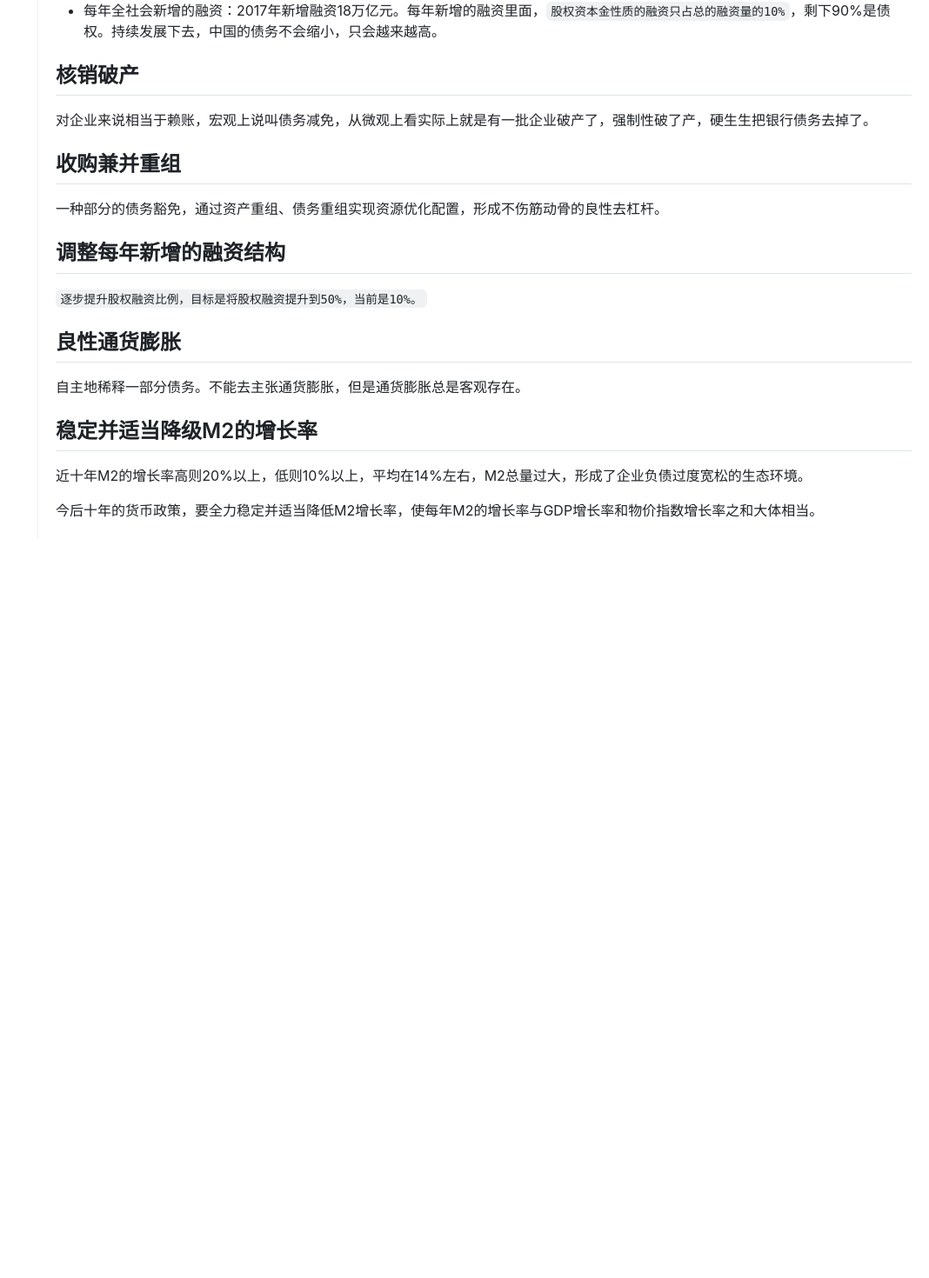
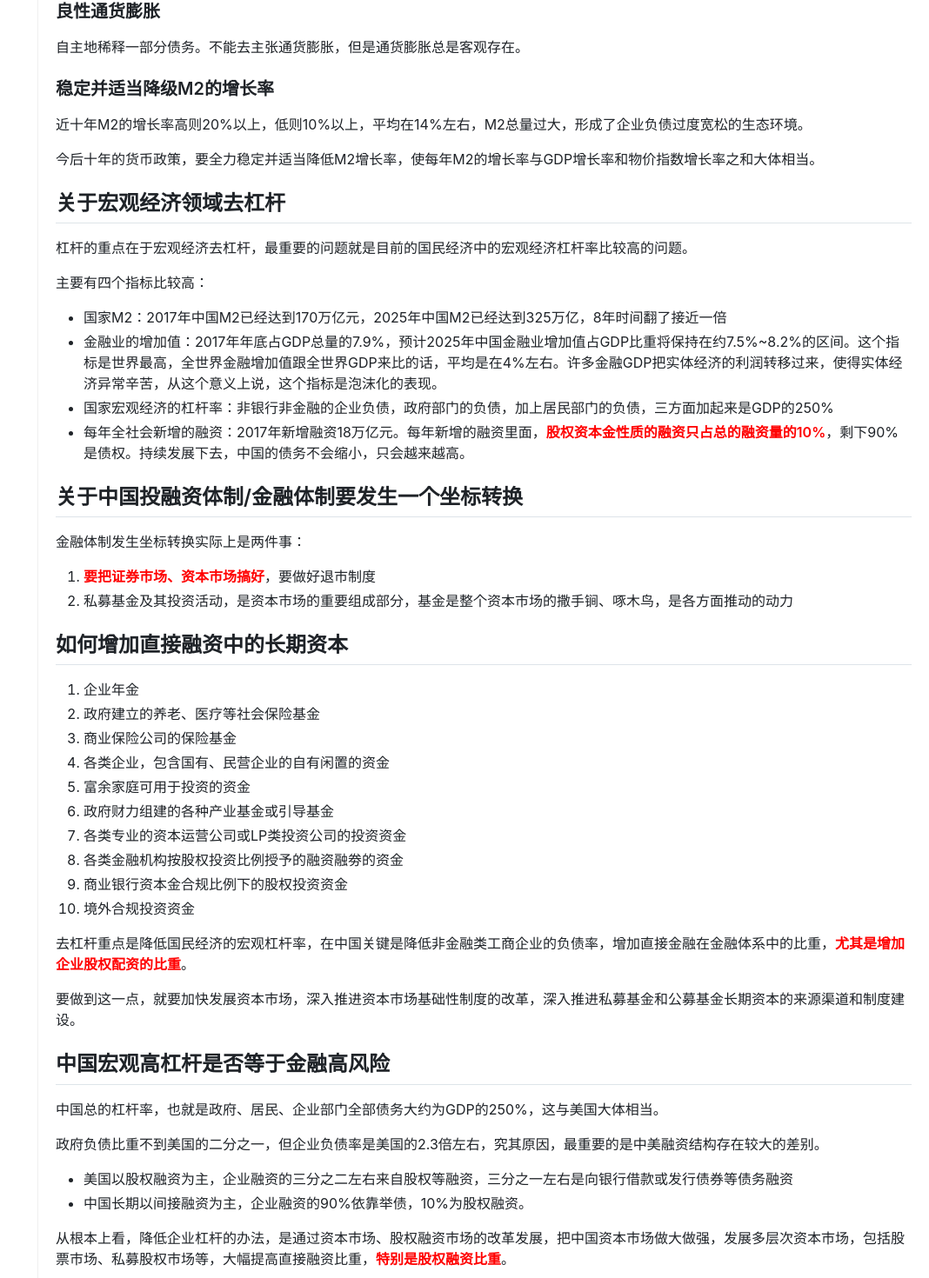
Before and after one commit to cnymw/tech_invest, a React (Create React App) app in the folder web/: page /docs in a window 1280 px wide. Shown: the part 720-2190 px from the top of the page at 87% size, without its empty margins (212-1280 px from the left). Before the commit the page ends 1339 px from the top, so only its background shows below. Built offline with nearby package versions, Linux system fonts and the light colour scheme.

Commit message:
黄奇帆的复旦经济课-宏观调控

```diff
--- a/web/public/md/黄奇帆的复旦经济课-宏观调控.md
+++ b/web/public/md/黄奇帆的复旦经济课-宏观调控.md
@@ -8,9 +8,31 @@
 
 1. 核销破产
 2. 收购重组
-3. `提高股权融资比重`
+3. **提高股权融资比重**
 4. 稳定物价指数
 5. 平稳调控M2增长率
+
+### 核销破产
+
+对企业来说相当于赖账，宏观上说叫债务减免，从微观上看实际上就是有一批企业破产了，强制性破了产，硬生生把银行债务去掉了。
+
+### 收购兼并重组
+
+一种部分的债务豁免，通过资产重组、债务重组实现资源优化配置，形成不伤筋动骨的良性去杠杆。
+
+### 调整每年新增的融资结构
+
+**逐步提升股权融资比例，目标是将股权融资提升到50%，当前是10%。**
+
+### 良性通货膨胀
+
+自主地稀释一部分债务。不能去主张通货膨胀，但是通货膨胀总是客观存在。
+
+### 稳定并适当降级M2的增长率
+
+近十年M2的增长率高则20%以上，低则10%以上，平均在14%左右，M2总量过大，形成了企业负债过度宽松的生态环境。
+
+今后十年的货币政策，要全力稳定并适当降低M2增长率，使每年M2的增长率与GDP增长率和物价指数增长率之和大体相当。
 
 ## 关于宏观经济领域去杠杆
 
@@ -21,26 +43,38 @@
 - 国家M2：2017年中国M2已经达到170万亿元，2025年中国M2已经达到325万亿，8年时间翻了接近一倍
 - 金融业的增加值：2017年年底占GDP总量的7.9%，预计2025年中国金融业增加值占GDP比重将保持在约7.5%~8.2%的区间。这个指标是世界最高，全世界金融增加值跟全世界GDP来比的话，平均是在4%左右。许多金融GDP把实体经济的利润转移过来，使得实体经济异常辛苦，从这个意义上说，这个指标是泡沫化的表现。
 - 国家宏观经济的杠杆率：非银行非金融的企业负债，政府部门的负债，加上居民部门的负债，三方面加起来是GDP的250%
-- 每年全社会新增的融资：2017年新增融资18万亿元。每年新增的融资里面，`股权资本金性质的融资只占总的融资量的10%`，剩下90%是债权。持续发展下去，中国的债务不会缩小，只会越来越高。
+- 每年全社会新增的融资：2017年新增融资18万亿元。每年新增的融资里面，**股权资本金性质的融资只占总的融资量的10%**，剩下90%是债权。持续发展下去，中国的债务不会缩小，只会越来越高。
 
-## 核销破产
+## 关于中国投融资体制/金融体制要发生一个坐标转换
 
-对企业来说相当于赖账，宏观上说叫债务减免，从微观上看实际上就是有一批企业破产了，强制性破了产，硬生生把银行债务去掉了。
+金融体制发生坐标转换实际上是两件事：
+1. **要把证券市场、资本市场搞好**，要做好退市制度
+2. 私募基金及其投资活动，是资本市场的重要组成部分，基金是整个资本市场的撒手锏、啄木鸟，是各方面推动的动力
 
-## 收购兼并重组
+## 如何增加直接融资中的长期资本
 
-一种部分的债务豁免，通过资产重组、债务重组实现资源优化配置，形成不伤筋动骨的良性去杠杆。
+1. 企业年金
+2. 政府建立的养老、医疗等社会保险基金
+3. 商业保险公司的保险基金
+4. 各类企业，包含国有、民营企业的自有闲置的资金
+5. 富余家庭可用于投资的资金
+6. 政府财力组建的各种产业基金或引导基金
+7. 各类专业的资本运营公司或LP类投资公司的投资资金
+8. 各类金融机构按股权投资比例授予的融资融劵的资金
+9. 商业银行资本金合规比例下的股权投资资金
+10. 境外合规投资资金
 
-## 调整每年新增的融资结构
+去杠杆重点是降低国民经济的宏观杠杆率，在中国关键是降低非金融类工商企业的负债率，增加直接金融在金融体系中的比重，**尤其是增加企业股权配资的比重**。
 
-`逐步提升股权融资比例，目标是将股权融资提升到50%，当前是10%。`
+要做到这一点，就要加快发展资本市场，深入推进资本市场基础性制度的改革，深入推进私募基金和公募基金长期资本的来源渠道和制度建设。
 
-## 良性通货膨胀
+## 中国宏观高杠杆是否等于金融高风险
 
-自主地稀释一部分债务。不能去主张通货膨胀，但是通货膨胀总是客观存在。
+中国总的杠杆率，也就是政府、居民、企业部门全部债务大约为GDP的250%，这与美国大体相当。
 
-## 稳定并适当降级M2的增长率
+政府负债比重不到美国的二分之一，但企业负债率是美国的2.3倍左右，究其原因，最重要的是中美融资结构存在较大的差别。
 
-近十年M2的增长率高则20%以上，低则10%以上，平均在14%左右，M2总量过大，形成了企业负债过度宽松的生态环境。
+- 美国以股权融资为主，企业融资的三分之二左右来自股权等融资，三分之一左右是向银行借款或发行债券等债务融资
+- 中国长期以间接融资为主，企业融资的90%依靠举债，10%为股权融资。
 
-今后十年的货币政策，要全力稳定并适当降低M2增长率，使每年M2的增长率与GDP增长率和物价指数增长率之和大体相当。
+从根本上看，降低企业杠杆的办法，是通过资本市场、股权融资市场的改革发展，把中国资本市场做大做强，发展多层次资本市场，包括股票市场、私募股权市场等，大幅提高直接融资比重，**特别是股权融资比重**。
--- /dev/null
+++ b/web/src/pages/Docs.css
@@ -0,0 +1,3 @@
+strong {
+    color: red;
+}
--- a/web/src/pages/Docs.tsx
+++ b/web/src/pages/Docs.tsx
@@ -4,6 +4,7 @@ import type {MenuProps} from 'antd';
 import {Menu} from 'antd';
 import ReactMarkdown from 'react-markdown';
 import 'github-markdown-css/github-markdown-light.css';
+import './Docs.css'
 
 type MenuItem = Required<MenuProps>['items'][number];
 
@@ -19,9 +20,9 @@ const items: MenuItem[] = [
                 type: 'group',
                 children: [
                     {key: '黄奇帆的复旦经济课-宏观调控', label: '宏观调控'},
-                    {key: '2', label: '基础货币'},
-                    {key: '3', label: '资本市场'},
-                    {key: '4', label: '房地产发展'},
+                    // {key: '2', label: '基础货币'},
+                    // {key: '3', label: '资本市场'},
+                    // {key: '4', label: '房地产发展'},
                 ],
             },
         ],
```
